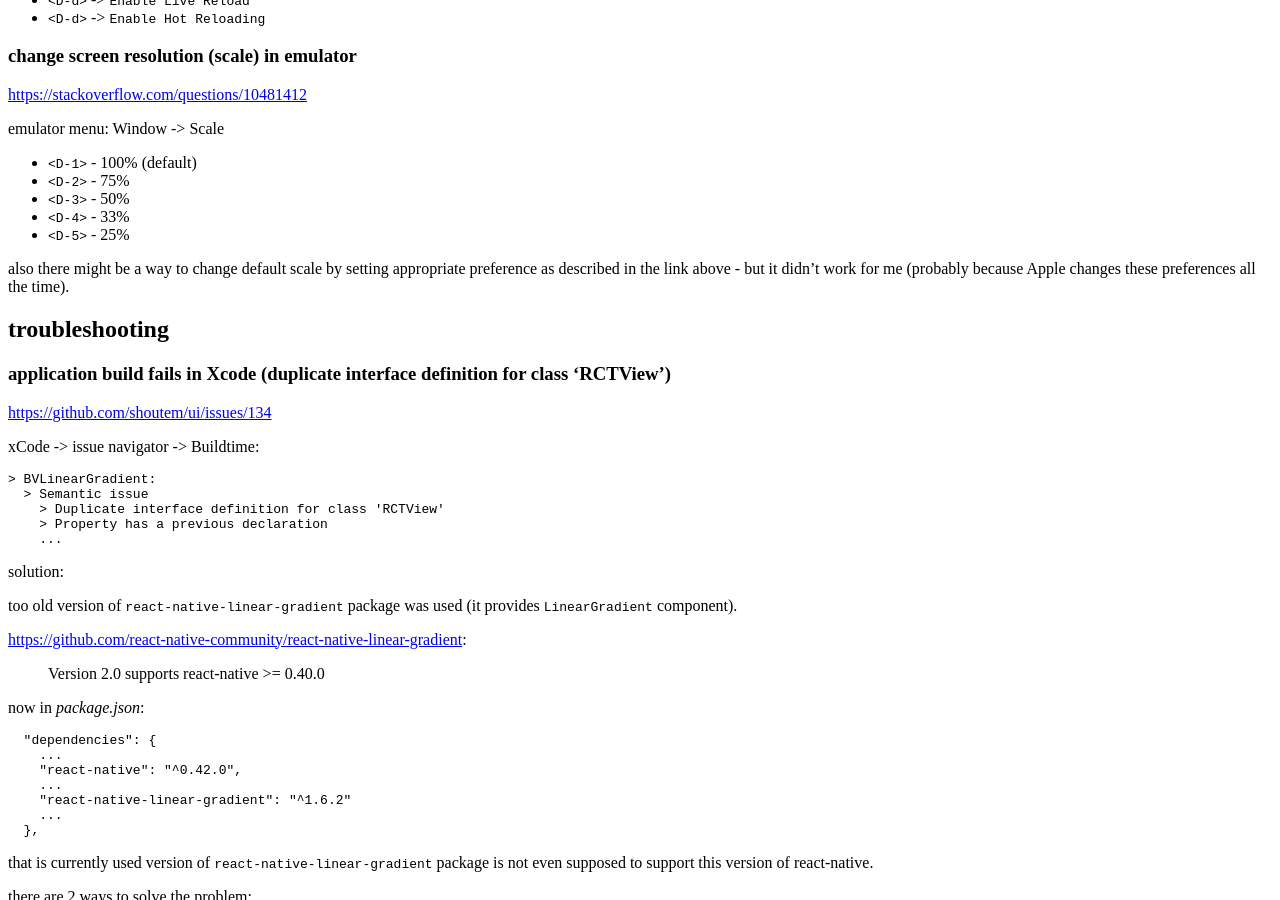
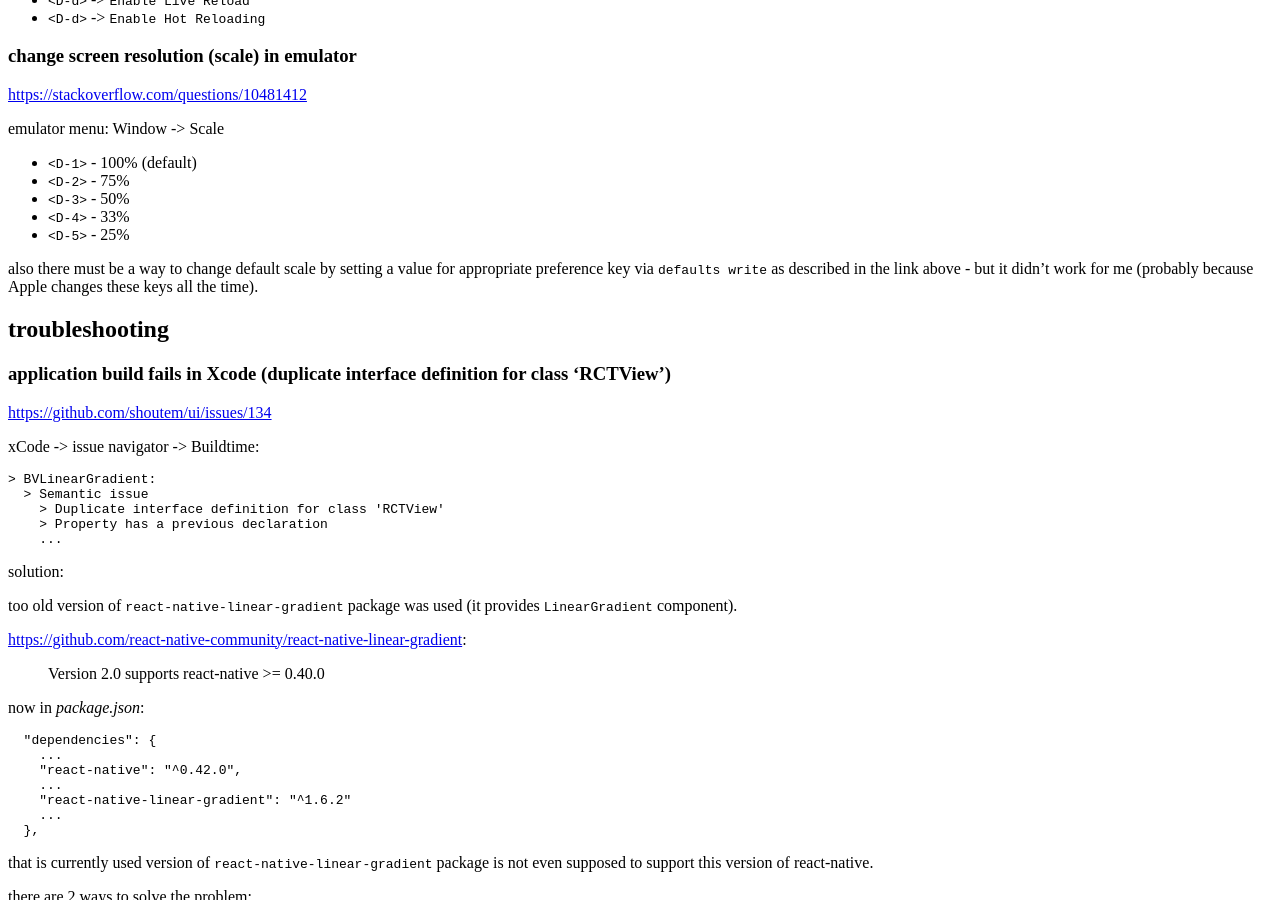
Before and after one commit to tap349/tap349.github.io, a Jekyll site: the page built from _posts/2017-05-25-react-native-ios.md, in a window 1280 px wide and 900 px high, scrolled down 1559 px. Built offline with Jekyll 4.4.1, drawn with Linux system fonts in a browser that asks for light colours.

Commit message:
update 2017-05-26_02:19:14

```diff
--- a/_posts/2017-05-25-react-native-ios.md
+++ b/_posts/2017-05-25-react-native-ios.md
@@ -92,9 +92,10 @@
 - `<D-4>` - 33%
 - `<D-5>` - 25%
 
-also there might be a way to change default scale by setting appropriate
-preference as described in the link above - but it didn't work for me
-(probably because Apple changes these preferences all the time).
+also there must be a way to change default scale by setting a value for
+appropriate preference key via `defaults write` as described in the link
+above - but it didn't work for me (probably because Apple changes these keys
+all the time).
 
 ## troubleshooting
 
```
